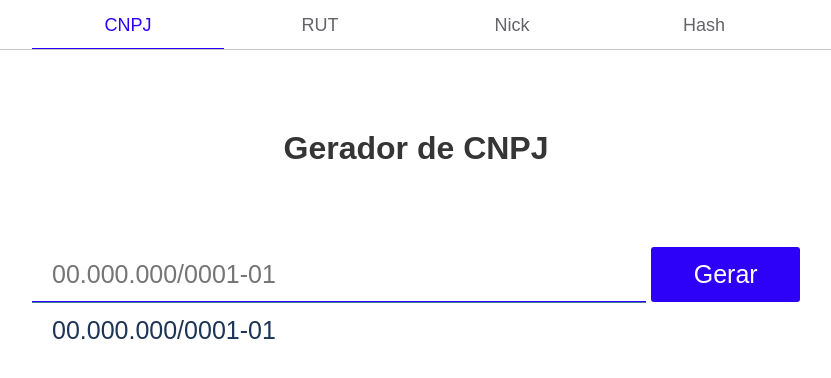
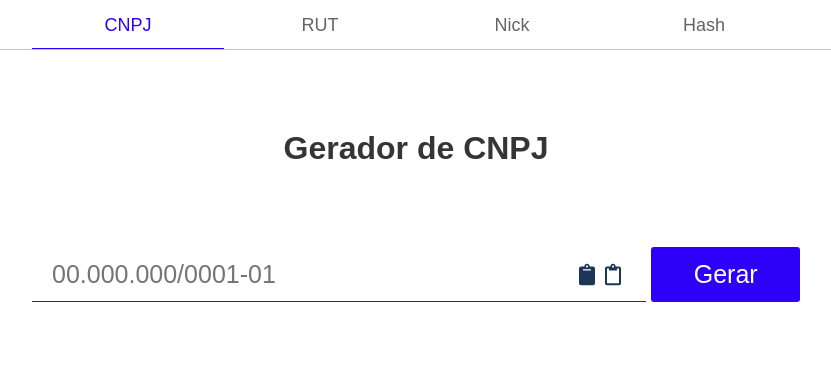
Before and after one commit to zvoboter/gerador-cnpj, a React (Create React App) app: page / in a window 1280 px wide. Shown: the top 378 px of the page, without its empty margins (224-1055 px from the left). Built offline with nearby package versions, Linux system fonts and the light colour scheme.

Commit message:
Adicionado biblioteca de icones

```diff
--- a/package.json
+++ b/package.json
@@ -9,6 +9,7 @@
     "@testing-library/user-event": "^7.1.2",
     "react": "^16.13.1",
     "react-dom": "^16.13.1",
+    "react-icons": "^3.10.0",
     "react-router-dom": "^5.2.0",
     "react-scripts": "3.4.1"
   },
--- a/src/components/CNPJForm/index.js
+++ b/src/components/CNPJForm/index.js
@@ -1,15 +1,33 @@
 import React, { useState } from 'react';
 import { createCnpj } from '../../services/cnpj';
+import { FaClipboard, FaRegClipboard } from 'react-icons/fa';
 
 import './style.css';
 
 function CNPJForm() {
     const [cnpj, setCnpj] = useState('');
+    const [recentCnpjs, setRecentCnpjs] = useState([]);
 
     const handleCNPJ = (e) => {
         e.preventDefault();
 
+        cnpj && setRecentCnpjs([cnpj, ...recentCnpjs]);
         setCnpj(createCnpj());
+    }
+
+    const handleCopyCnpj = (cnpjValue, clean) => {
+        let input = document.createElement('input');
+        input.value = clean ? cnpjValue.replace(/\D/g, '') : cnpjValue;
+
+        document.body.appendChild(input);
+        input.focus();
+        input.select();
+        input.setSelectionRange(0, 99999);
+
+        console.log(input.value)
+        document.execCommand("copy");
+
+        input.remove();
     }
 
     return (
@@ -21,14 +39,31 @@ function CNPJForm() {
                         value={cnpj}
                         readOnly={true}
                         placeholder="00.000.000/0001-01"
-                        contentEditable="false" />
+                        contentEditable="false"
+                    />
+
+                    <FaClipboard className="icon-input" onClick={(e) => handleCopyCnpj(cnpj, false)}></FaClipboard>
+                    <FaRegClipboard className="icon-input" onClick={(e) => handleCopyCnpj(cnpj, true)}></FaRegClipboard>
                 </div>
 
-                <div className="recent-list">
-                    <ul>
-                        <li>{'00.000.000/0001-01'}</li>
-                    </ul>
-                </div>
+                {recentCnpjs.length > 0 &&
+                    <>
+                        <h3>CNPJ's recentes</h3>
+                        <div className="recent-list" >
+                            <ul>
+                                {recentCnpjs.map((cnpjItem) => (
+                                    <li key={cnpjItem}>
+                                        <div>
+                                            <span>{cnpjItem}</span>
+                                            <FaClipboard className="icon-input" onClick={() => handleCopyCnpj(cnpjItem, false)} />
+                                            <FaRegClipboard className="icon-input" onClick={() => handleCopyCnpj(cnpjItem, true)} />
+                                        </div>
+                                    </li>
+                                ))}
+                            </ul>
+                        </div>
+                    </>
+                }
             </div>
             <div className="content-right">
                 <button type="submit">Gerar</button>
--- a/src/components/CNPJForm/style.css
+++ b/src/components/CNPJForm/style.css
@@ -18,17 +18,42 @@ form .content-right {
 
 form .input-block {
   display: flex;
+
+  height: 55px;
+  border-bottom: 1px solid #353535;
+
+  background: #fff;
+  padding: 0 20px;
 }
 
 form .input-block input {
+  flex: 1;
+  font-size: 25px;
+  color: #1D3557;
+  font-weight: 500;
+  transition: 0.3s;
+}
+
+.icon-input {
+  color: #1D3557;
   height: 55px;
-  color: #1D3557;
+  cursor: pointer;
+  margin: 0 5px;
+
+  transition: 0.3s;
+}
+
+.icon-input:hover {
+  color: #2d00f7;
+}
+
+form .input-block:hover {
   border-bottom: 1px solid #2d00f7;
-  font-size: 25px;
-  font-weight: 500;
-  background: #fff;
-  padding: 0 20px;
-  flex: 1;
+}
+
+form .input-block:focus-within {
+  border-bottom: 1px solid #2d00f7;
+  box-shadow: 0 2px 2px -2px rgba(45,0,247,1);
 }
 
 form .content-right button {
@@ -54,19 +79,41 @@ form .content-left .recent-list {
   display: flex;
 }
 
+form .content-left h3 {
+  margin-top: 20px;
+}
+
 form .content-left .recent-list ul {
   flex: 1;
   list-style-type: none;
   background: #fff;
+  border: 1px solid #c6c6c6;
   border-radius: 3px;
-  border-bottom-left-radius: 3px;
-  border-bottom-right-radius: 3px;
+  max-height: 225px;
+  overflow-y: auto;
 }
 
 form .content-left .recent-list ul li {
   line-height: 55px;
+  padding: 0 20px;
+  border-top: 1px solid #c6c6c6;
+
+}
+
+form .content-left .recent-list ul li div span {
   font-size: 25px;
-  padding: 0 20px;
-  border-top: 1px solid #457B9D;
   color: #1D3557;
 }
+
+form .content-left .recent-list ul li div {
+  display: flex;
+  align-items: center;
+}
+
+form .content-left .recent-list ul li div span {
+  flex: 1;
+}
+
+form .content-left .recent-list ul li:nth-child(1){
+  border-top: none;
+}
```
Also changed, not shown: 1 other file (tests, documents, lock files or other folders).
